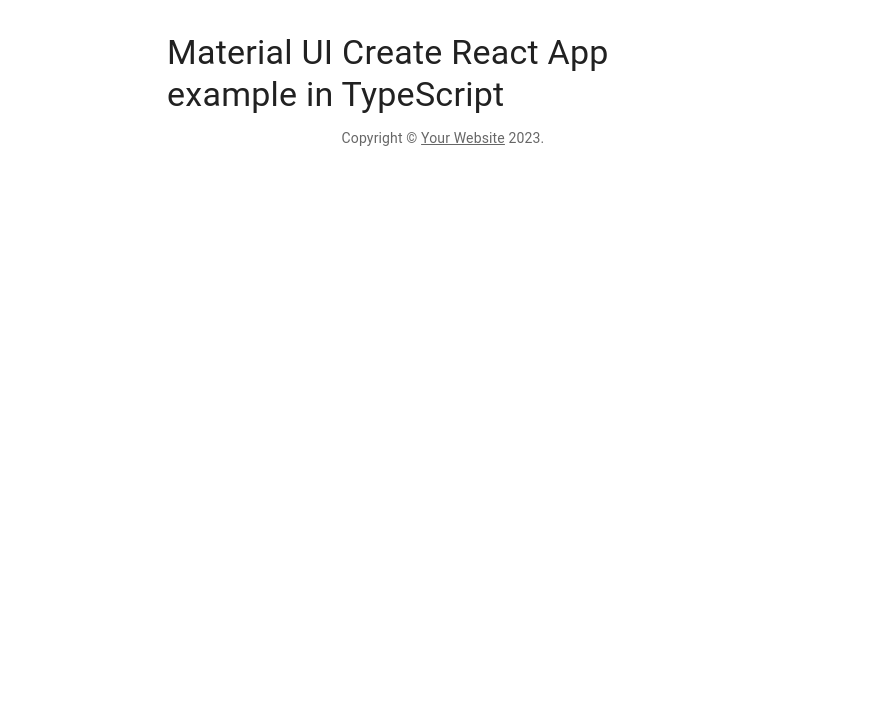
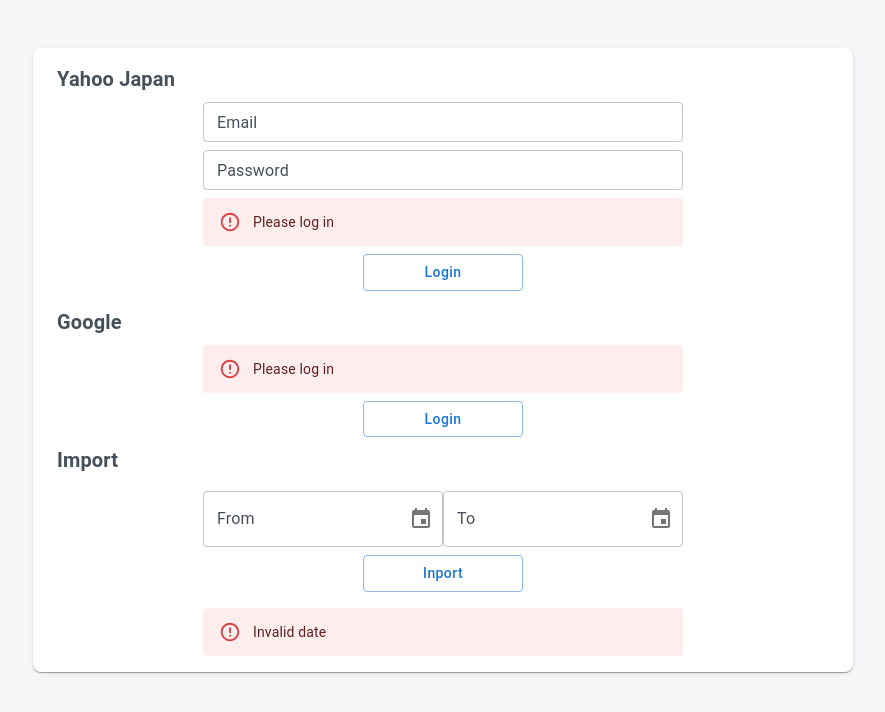
Before and after one commit to shinking02/yahoo2google-calendar, a React (Create React App) app in the folder client/: page / in a window 1280 px wide. Shown: the top 712 px of the page, without its empty margins (197-1082 px from the left). Built offline with nearby package versions, Linux system fonts and the light colour scheme; the HTML template or start-up script is replaced by a standard one.

Commit message:
topページ実装

```diff
--- a/client/src/App.tsx
+++ b/client/src/App.tsx
@@ -1,30 +1,12 @@
-import * as React from 'react';
-import Container from '@mui/material/Container';
-import Typography from '@mui/material/Typography';
-import Box from '@mui/material/Box';
-import Link from '@mui/material/Link';
-
-function Copyright() {
-  return (
-    <Typography variant="body2" color="text.secondary" align="center">
-      {'Copyright © '}
-      <Link color="inherit" href="https://mui.com/">
-        Your Website
-      </Link>{' '}
-      {new Date().getFullYear()}.
-    </Typography>
-  );
-}
+import Layout from "./components/Layout";
+import LoginBox from "./components/LoginBox";
+import ImportBox from "./components/ImportBox";
 
 export default function App() {
-  return (
-    <Container maxWidth="sm">
-      <Box sx={{ my: 4 }}>
-        <Typography variant="h4" component="h1" gutterBottom>
-          Material UI Create React App example in TypeScript
-        </Typography>
-        <Copyright />
-      </Box>
-    </Container>
-  );
+    return (
+        <Layout>
+            <LoginBox />
+            <ImportBox />
+        </Layout>
+    );
 }
--- /dev/null
+++ b/client/src/components/ImportBox.tsx
@@ -0,0 +1,38 @@
+import {  Box, Alert } from "@mui/material";
+import { DesktopDatePicker, LocalizationProvider } from '@mui/x-date-pickers'
+import { AdapterDayjs } from '@mui/x-date-pickers/AdapterDayjs'
+import { LoadingButton } from "@mui/lab";
+import dayjs from 'dayjs'
+
+export default function() {
+    return (
+        <>
+            <Box sx={{ color: "text.secondary", fontSize: 20, fontWeight: "bold" }}>Import</Box>
+            <Box sx={{
+                width: 480,
+                mx: "auto",
+                display: "flex",
+                flexDirection: "column",
+            }}>
+                <Box sx={{
+                    display: "flex",
+                    justifyContent: "space-between",
+                    width: 480,
+                    mx: "auto",
+                    mt: 2
+                }}>
+                    <LocalizationProvider dateAdapter={AdapterDayjs}>
+                        <DesktopDatePicker
+                            label="From"
+                        />
+                        <DesktopDatePicker
+                            label="To"
+                        />
+                    </LocalizationProvider>
+                </Box>
+                <LoadingButton variant="outlined" sx={{ my: 1, mx: "auto", width: 160 }}>Inport</LoadingButton>
+                <Alert severity="error" sx={{ mt: 1 }}>Invalid date</Alert>
+            </Box>
+        </>
+    );
+}
--- /dev/null
+++ b/client/src/components/Layout.tsx
@@ -0,0 +1,23 @@
+import { ReactNode } from 'react';
+import { Container } from '@mui/material';
+
+type Props = { children: ReactNode };
+
+const Layout = ({ children }: Props) => {
+  return (
+    <Container
+        sx={{
+            width: 820,
+            mt: 6,
+            bgcolor: "background.paper",
+            boxShadow: 1,
+            borderRadius: 2,
+            p: 2,
+        }}
+    >
+        {children}
+    </Container>
+  )
+};
+
+export default Layout;
--- /dev/null
+++ b/client/src/components/LoginBox.tsx
@@ -0,0 +1,45 @@
+import {  Box, Alert, TextField } from "@mui/material";
+import { LoadingButton } from "@mui/lab";
+
+export default function() {
+    return (
+        <>
+            <Box sx={{ color: "text.secondary", fontSize: 20, fontWeight: "bold" }}>Yahoo Japan</Box>
+            <Box sx={{
+                width: 480,
+                my: 1,
+                mx: "auto",
+                display: "flex",
+                flexDirection: "column",
+            }}>
+                <TextField
+                    id="outlined-basic"
+                    label="Email"
+                    variant="outlined"
+                    size="small"
+                />
+                <TextField
+                    id="outlined-basic"
+                    label="Password"
+                    variant="outlined"
+                    size="small"
+                    sx={{
+                        mt: 1,
+                    }}
+                />
+                <Alert severity="error" sx={{ mt: 1 }}>Please log in</Alert>
+                <LoadingButton variant="outlined" sx={{ my: 1, mx: "auto", width: 160 }}>Login</LoadingButton>
+            </Box>
+            <Box sx={{ color: "text.secondary", fontSize: 20, fontWeight: "bold" }}>Google</Box>
+            <Box sx={{
+                width: 480,
+                mx: "auto",
+                display: "flex",
+                flexDirection: "column",
+            }}>
+                <Alert severity="error" sx={{ mt: 1 }}>Please log in</Alert>
+                <LoadingButton variant="outlined" sx={{ my: 1, mx: "auto", width: 160 }}>Login</LoadingButton>
+            </Box>
+        </>
+    );
+}
--- a/client/src/lib/theme.ts
+++ b/client/src/lib/theme.ts
@@ -1,18 +1,21 @@
-import { createTheme } from '@mui/material/styles';
-import { red } from '@mui/material/colors';
+import { createTheme } from "@mui/material/styles";
 
 const theme = createTheme({
     palette: {
-        primary: {
-             main: '#556cd6',
+        background: {
+            default: "#f5f5f7",
+            paper: "#fff",
         },
-        secondary: {
-            main: '#19857b',
+        text: {
+            primary: "#173A5E",
+            secondary: "#46505A",
         },
-        error: {
-            main: red.A400,
-        },
-    },
+      },
+    typography: {
+        button: {
+            textTransform: "none"
+        }
+    }
 });
 
 export default theme;
--- a/package.json
+++ b/package.json
@@ -15,11 +15,14 @@
   "dependencies": {
     "@emotion/react": "^11.11.1",
     "@emotion/styled": "^11.11.0",
+    "@mui/lab": "^5.0.0-alpha.137",
     "@mui/material": "^5.14.0",
+    "@mui/x-date-pickers": "^6.10.0",
     "@types/dotenv": "^8.2.0",
     "@types/express": "^4.17.17",
     "@types/react": "^18.2.15",
     "@types/react-dom": "^18.2.7",
+    "dayjs": "^1.11.9",
     "dotenv": "^16.3.1",
     "express": "^4.18.2",
     "npm-run-all": "^4.1.5",
```
Also changed, not shown: src/app.ts (+7 -0 lines), 1 other file (tests, documents, lock files or other folders).
